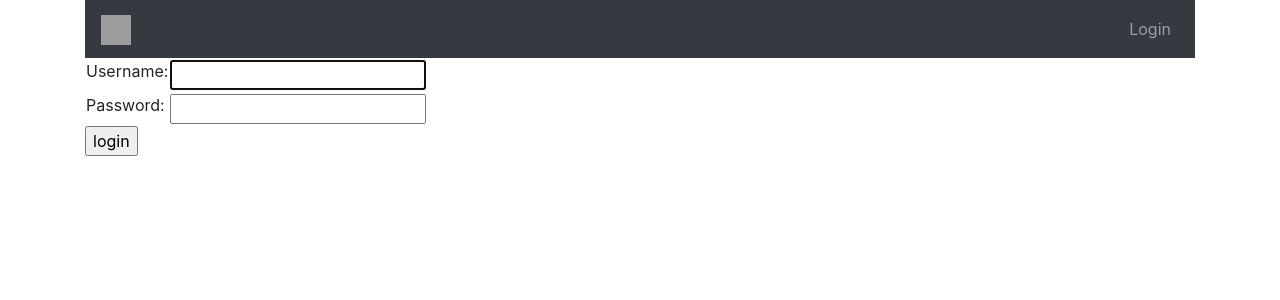
After one commit to nourchawich/code-snippets, a Django app: page /users/login/ in a window 1280 px wide. The commit adds this page. Shown: the top 300 px of the page. Run offline with Django 3.2, Linux system fonts and the light colour scheme; some libraries are stand-ins or nearby versions; grey boxes are pictures that could not be loaded.

Commit message:
Add django.contrib.auth urls and login page

```diff
--- a/codesnippets/settings.py
+++ b/codesnippets/settings.py
@@ -59,6 +59,8 @@ MIDDLEWARE = [
 ]
 
 ROOT_URLCONF = 'codesnippets.urls'
+LOGIN_REDIRECT_URL = 'home'
+LOGOUT_REDIRECT_URL = 'home'
 
 TEMPLATES = [
     {
--- a/codesnippets/urls.py
+++ b/codesnippets/urls.py
@@ -14,10 +14,11 @@ Including another URLconf
     2. Add a URL to urlpatterns:  path('blog/', include('blog.urls'))
 """
 from django.contrib import admin
-from django.urls import path
+from django.urls import path, include
 from django.views.generic import TemplateView
 
 urlpatterns = [
     path('admin/', admin.site.urls),
+    path('users/', include('django.contrib.auth.urls')),
     path('', TemplateView.as_view(template_name='home.html'), name='home'),
 ]
--- a/templates/base.html
+++ b/templates/base.html
@@ -18,6 +18,23 @@
         </a>
         <!-- Links -->
         <ul class="navbar-nav ml-auto">
+            {% if user.is_authenticated %}
+                <li class="nav-item">
+                    <a class="nav-link" href="{% url "logout" %}">Logout</a>
+                </li>
+                {#            Todo: add navbar item for upload snippet once implemented#}
+                {#            <li class="nav-item">#}
+                {#                <a class="nav-link" href="{% url "snippets:create" %}">Upload Snippet</a>#}
+                {#            </li>#}
+            {% else %}
+                <li class="nav-item">
+                    <a class="nav-link" href="{% url "login" %}">Login</a>
+                </li>
+                {#            Todo: add navbar item for signup once implemented#}
+                {#            <li class="nav-item">#}
+                {#                <a class="nav-link" href="{% url "signup" %}">Signup</a>#}
+                {#            </li>#}
+            {% endif %}
         </ul>
     </nav>
     {% block content %}{% endblock content %}
--- /dev/null
+++ b/templates/registration/login.html
@@ -0,0 +1,34 @@
+{% extends "base.html" %}
+
+{% block content %}
+
+    {% if form.errors %}
+        <p>Your username and password didn't match. Please try again.</p>
+    {% endif %}
+
+    {% if next %}
+        {% if user.is_authenticated %}
+            <p>Your account doesn't have access to this page. To proceed,
+                please login with an account that has access.</p>
+        {% else %}
+            <p>Please login to see this page.</p>
+        {% endif %}
+    {% endif %}
+
+    <form method="post" action="{% url 'login' %}">
+        {% csrf_token %}
+        <table>
+            <tr>
+                <td>{{ form.username.label_tag }}</td>
+                <td>{{ form.username }}</td>
+            </tr>
+            <tr>
+                <td>{{ form.password.label_tag }}</td>
+                <td>{{ form.password }}</td>
+            </tr>
+        </table>
+        <input type="submit" value="login">
+        <input type="hidden" name="next" value="{{ next }}">
+    </form>
+
+{% endblock %}
```
